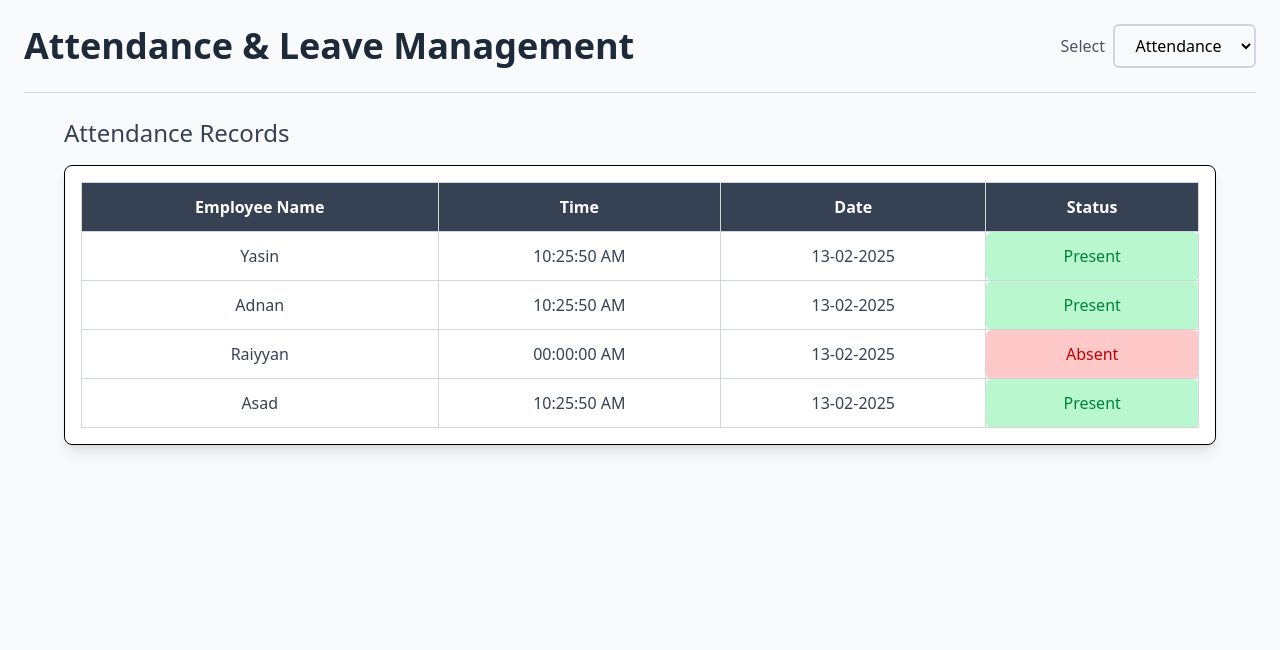
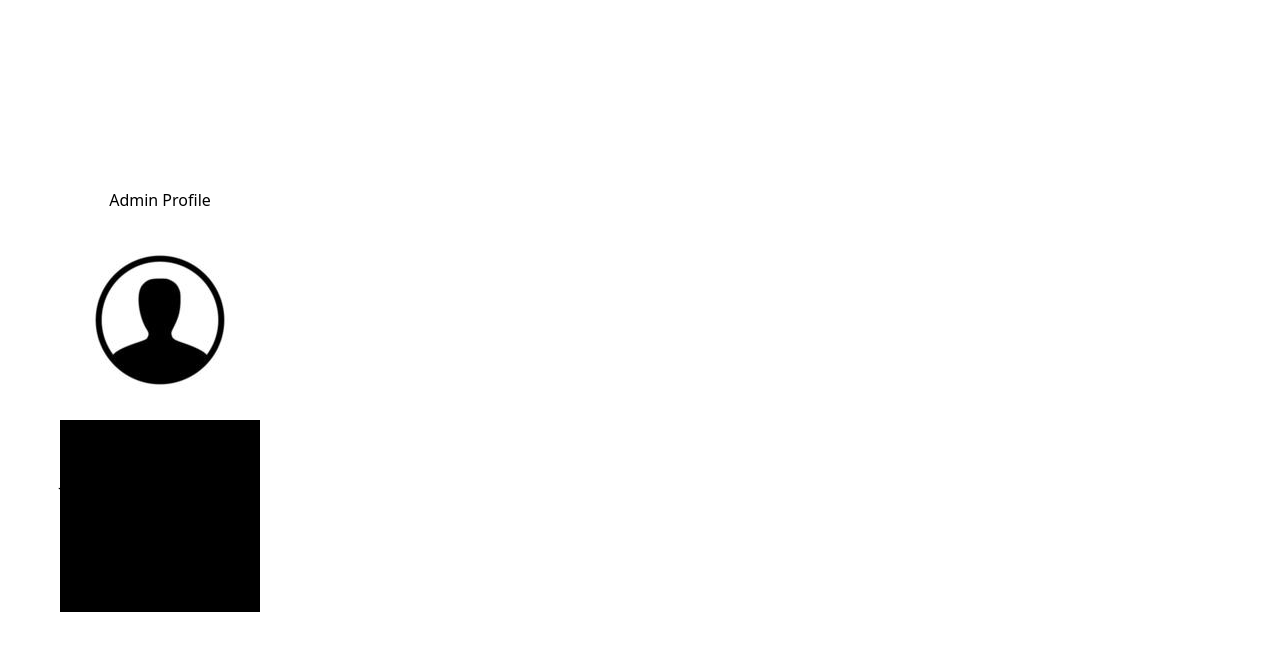
Before and after one commit to yasinvahora56/EMS, a React (Vite) app in the folder frontend/: page / in a window 1280 px wide. Shown: the top 650 px of the page. Built offline with nearby package versions, Linux system fonts and the light colour scheme.

Commit message:
14-2-2025(5:59 PM) Office

```diff
--- a/frontend/src/App.jsx
+++ b/frontend/src/App.jsx
@@ -1,5 +1,6 @@
 import AttendenceManage from "./Components/Attendence_and_leave/AttendenceManage"
 import DashBoard from "./Components/DashBoard/DashBoard"
+import Profile from "./Components/Profile/Profile"
 
 
 function App() {
@@ -7,7 +8,8 @@ function App() {
   return (
     <>
       {/* <DashBoard/> */}
-      <AttendenceManage/>
+      {/* <AttendenceManage/> */}
+      <Profile/>
     </>
   )
 }
--- a/frontend/src/Components/Attendence_and_leave/AttendenceManage.jsx
+++ b/frontend/src/Components/Attendence_and_leave/AttendenceManage.jsx
@@ -24,7 +24,7 @@ const AttendenceManage = () => {
         leaveType: "For Enjoy",
         from: "15-02-2025",
         to: "20-02-2025",
-        status: "Approved"
+        status: "Pending"
       },
       {
         id:3,
@@ -32,7 +32,7 @@ const AttendenceManage = () => {
         leaveType: "For Enjoy",
         from: "15-02-2025",
         to: "20-02-2025",
-        status: "Rejected"
+        status: "Pending"
       },
       {
         id:4,
@@ -40,7 +40,7 @@ const AttendenceManage = () => {
         leaveType: "For Enjoy",
         from: "15-02-2025",
         to: "20-02-2025",
-        status: "Approved"
+        status: "Pending"
       },
     ]);
 
@@ -225,12 +225,12 @@ const AttendenceManage = () => {
                         <div className="flex flex-nowrap gap-3 justify-center items-center">
                           <button
                           className="bg-green-600 shadow-green-400 py-2 px-4 rounded-full text-white flex flex-nowrap items-center justify-center gap-1 cursor-pointer"
-                          onChange={() => handleLeaveApproval(employe.id, "Approved")}
+                          onClick={() => handleLeaveApproval(employe.id, "Approved")}
                           ><TbBounceRightFilled />Approve
                           </button>
                           <button
                           className="bg-red-600 shadow-red-400 py-2 px-4 rounded-full text-white flex flex-nowrap items-center justify-center gap-1 cursor-pointer"
-                          onChange={() => handleLeaveApproval(employe.id, "Rejected")}
+                          onClick={() => handleLeaveApproval(employe.id, "Rejected")}
                           >
                           <FaTimes />Reject
                           </button>
--- /dev/null
+++ b/frontend/src/Components/Profile/Profile.jsx
@@ -0,0 +1,44 @@
+import logo from '../Images/logo.jpg'
+
+const Profile = () => {
+    const Data = [
+        {
+            name:"Yasin",
+            designation: "Owner",
+            join_date: "01/02/2021",
+            email:"iamyasin@gmail.com",
+            phone:"9808127323",
+        },
+    ]
+  return (
+    <>
+
+        <div className='flex flex-col gap-2 max-w-80 items-center justify-center min-h-screen'>
+        <h1 className='flex relative top-0 left-0'>Admin Profile</h1>
+            {Data.map((admin) => (
+                <div className='bg-black'>
+                    <div>
+                    <img src={logo} alt="" />
+                    <h1>{admin.name}</h1>
+                    <p>{admin.designation}</p>
+                    </div>
+                    <div>
+                        <h1>Join Date</h1>
+                        <p>{admin.join_date}</p>
+                    </div>
+                    <div>
+                        <h1>Email</h1>
+                        <p>{admin.email}</p>
+                    </div>
+                    <div>
+                        <h1>Phone</h1>
+                        <p>{admin.phone}</p>
+                    </div>
+                </div>
+            ))}
+        </div>
+         </>
+  )
+}
+
+export default Profile
```
